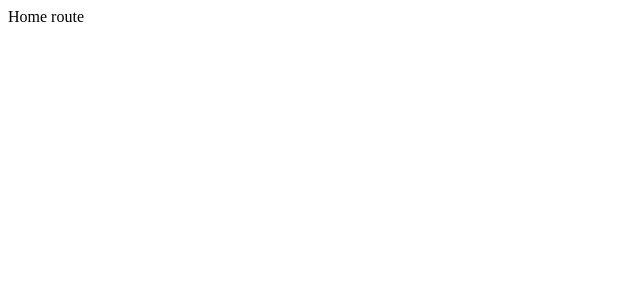
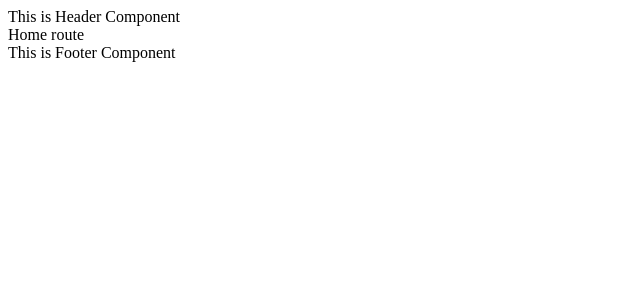
Before and after one commit to saikumar14-08/NextJS, a Next.js app in the folder routing/: page / in a window 1280 px wide. Shown: the top 300 px of the page, without its empty margins (0-640 px from the left). Built offline with nearby package versions, Linux system fonts and the light colour scheme.

Commit message:
Layouts and nested layouts

```diff
--- a/routing/src/app/layout.tsx
+++ b/routing/src/app/layout.tsx
@@ -1,13 +1,19 @@
 export const metadata = {
-  title: 'Next.js',
-  description: 'Testing static routing',
-}
-export default function RootLayout({ children }: { children: React.ReactNode }) {
+  title: "Next.js",
+  description: "Testing static routing",
+};
+export default function RootLayout({
+  children,
+}: {
+  children: React.ReactNode;
+}) {
   return (
     <html lang="en">
       <body>
-          {children}
-       </body>
-     </html>
-   )
-  }
+        <div>This is Header Component</div>
+        {children}
+        <div>This is Footer Component</div>
+      </body>
+    </html>
+  );
+}
```
Also changed, not shown: routing/src/app/products/[prodId]/layout.tsx (added, +14 -0 lines), 1 other file (tests, documents, lock files or other folders).
